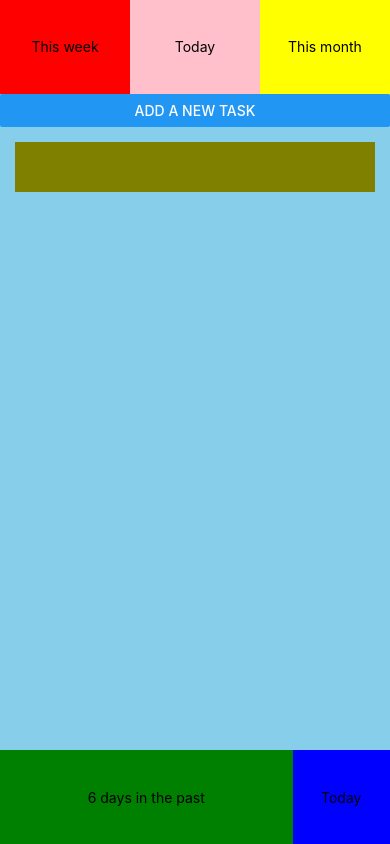
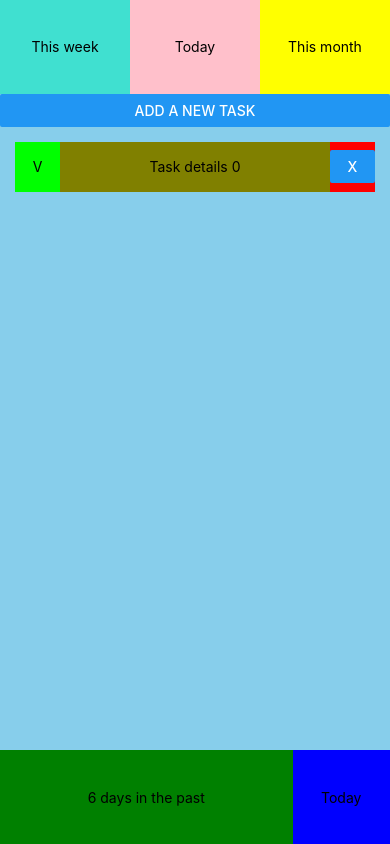
Before and after one commit to vaiftimie/ReactNativeApp, a React Native app: screen / in a window 390 px wide. Both pictures are taken after a click on the button "ADD A NEW TASK". Built offline with nearby package versions, Linux system fonts and the light colour scheme.

Commit message:
- code refactoring - added the ability to remove a certain task

```diff
--- a/components/Content/Content.js
+++ b/components/Content/Content.js
@@ -1,46 +1,16 @@
 import React, { Component } from 'react';
 import { View, Button } from 'react-native';
-import Task from '../Task/Task';
+import TaskManager from '../TaskManager/TaskManager';
 
 export default class Content extends Component {
     constructor(props) {
         super(props);
-
-        this.state = {
-            tasks: 0
-        };
-    }
-
-    incrementTasks() {
-        this.setState(previousState => (
-            { tasks: previousState.tasks + 1 }
-        ))
-    }
-
-    decrementTasks() {
-        if (this.state.tasks > 1)
-            this.setState(previousState => (
-                { tasks: previousState.tasks - 1 }
-            ))
     }
 
     render() {
-        let tasksRender = [];
-
-        for (let i = 0; i < this.state.tasks; i++) {
-            tasksRender.push(<Task key={i}>
-            </Task>);
-        }
-
         return (
             <View style={{ flex: 7, backgroundColor: 'skyblue', flexDirection: 'column', }}>
-                <Button
-                    onPress={() => {
-                        this.incrementTasks();
-                    }}
-                    title="Add a new task"
-                />
-                {tasksRender}
+                <TaskManager/>
             </View>
         );
     }
--- a/components/Header/Header.js
+++ b/components/Header/Header.js
@@ -5,7 +5,7 @@ export default class Header extends Component {
     render() {
         return (
             <View style={{ flex: 1, backgroundColor: 'powderblue', flexDirection: 'row' }}>
-                <View style={{ flex: 1, backgroundColor: 'red', justifyContent: 'center' }}>
+                <View style={{ flex: 1, backgroundColor: 'turquoise', justifyContent: 'center' }}>
                     <Text style={{ textAlign: 'center', textAlignVertical: 'center' }}>This week</Text>
                 </View>
 
--- a/components/Task/Task.js
+++ b/components/Task/Task.js
@@ -1,10 +1,33 @@
 import React, { Component } from 'react';
-import { View, Text } from 'react-native';
+import { View, Text, Button, Alert } from 'react-native';
 
 export default class Task extends Component {
+    constructor(props) {
+        super(props);
+    }
+
+    removeItem() {
+        super.removeTask(this.state.id);
+    }
+
     render() {
         return (
             <View style={{ backgroundColor: 'olive', height: 50, margin: 15, flexDirection: 'row' }}>
+                <View style={{ flex: 1, backgroundColor: 'lime', justifyContent: 'center' }}>
+                    <Text style={{ textAlign: 'center', textAlignVertical: 'center' }}>V</Text>
+                </View>
+
+                <View style={{ flex: 6, backgroundColor: 'olive', justifyContent: 'center' }}>
+                    <Text style={{ textAlign: 'center', textAlignVertical: 'center' }}>{this.props.task.description}</Text>
+                </View>
+
+                <View style={{ flex: 1, backgroundColor: 'red', justifyContent: 'center' }}>
+                    <Button
+                        style={{ textAlign: 'center', textAlignVertical: 'center' }}
+                        onPress={() => { this.props.removeHandler(this.props.task.id) }}
+                        title="X"
+                    />
+                </View>
             </View>
         );
     }
--- /dev/null
+++ b/components/TaskManager/TaskManager.js
@@ -0,0 +1,44 @@
+import React, { Component } from 'react';
+import { View, Button, Alert } from 'react-native';
+import Task from '../Task/Task';
+
+export default class TaskManager extends Component {
+    constructor(props) {
+        super(props);
+
+        this.state = {
+            tasks: []
+        };
+
+        this.removeTask = this.removeTask.bind(this);
+    }
+
+    addTask(task) {
+        this.setState(previousState => (
+            { tasks: [...previousState.tasks, task] }
+        ));
+    }
+
+    removeTask(id) {
+        this.setState(previousState => (
+            { tasks: previousState.tasks.filter(task => task.id !== id) }
+        ));
+    }
+
+    render() {
+        return (
+            <View>
+                <Button
+                    onPress={() => {
+                        this.addTask({
+                            id: this.state.tasks.length,
+                            description: "Task details " + this.state.tasks.length
+                        });
+                    }}
+                    title="Add a new task"
+                />
+                {this.state.tasks.map((task, index) => <Task key={index} task={this.state.tasks[index]} removeHandler={this.removeTask} />)}
+            </View>
+        );
+    }
+}
```
